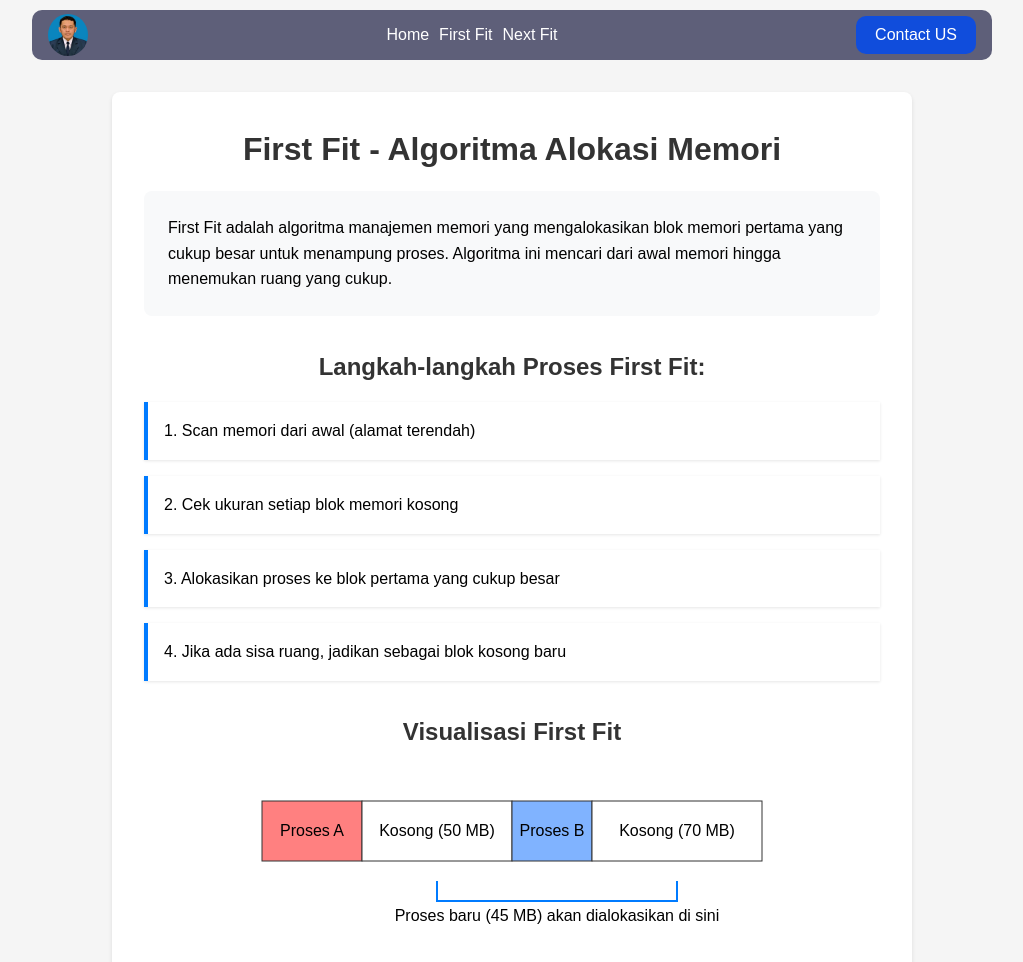
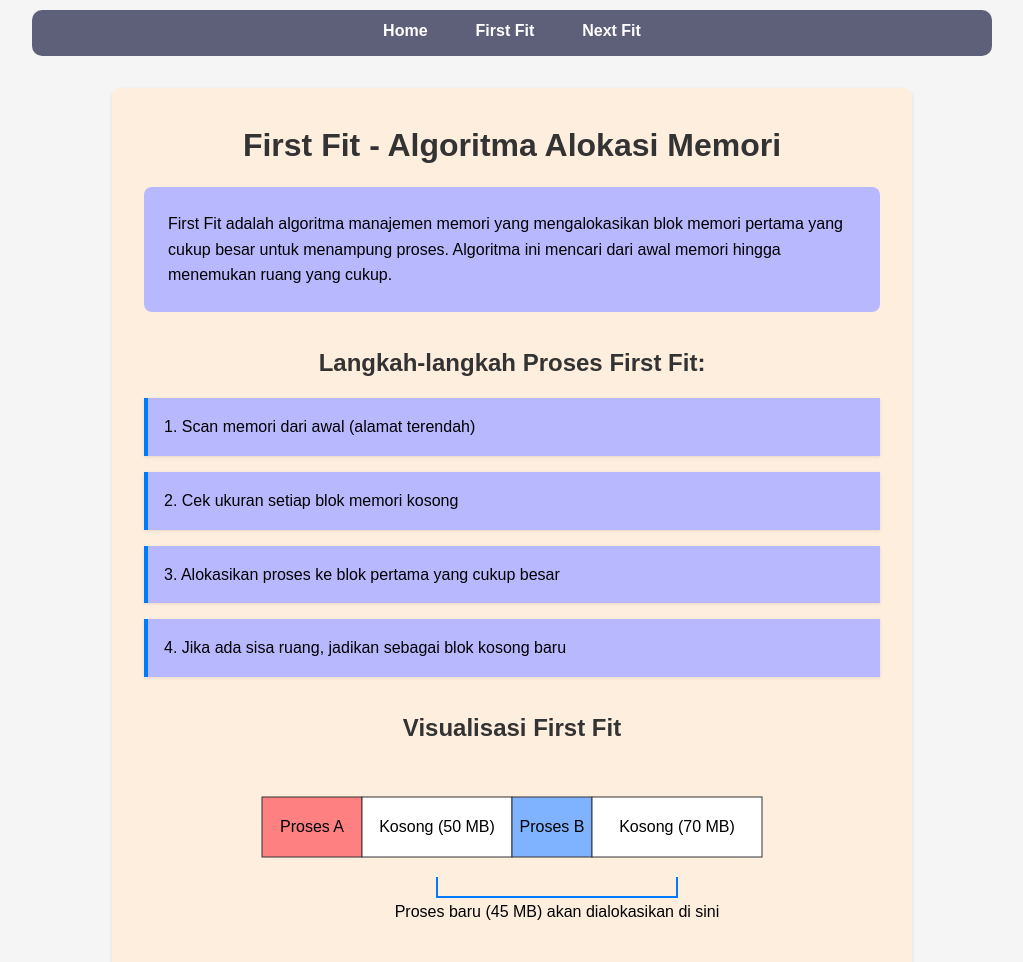
Before and after one commit to ALcitya/alokasi_memory, a plain HTML site: page code/public/Desk_First.html in a window 1280 px wide. Shown: the top 962 px of the page, without its empty margins (128-1151 px from the left). Drawn offline with Linux system fonts and the light colour scheme.

Commit message:
merubah warna

```diff
--- a/code/public/Desk_First.html
+++ b/code/public/Desk_First.html
@@ -5,19 +5,13 @@
     <meta name="viewport" content="width=device-width, initial-scale=1.0">
     <title>First Fit - Manajemen Memori</title>
     <link rel="stylesheet" href="../src/css/styles.css">
-    <link rel="stylesheet" href="../src/css/firstFit.css">
+    <link rel="stylesheet" href="../src/css/main.css">
 </head>
 <body>
     <nav>
-        <img class="profil" src="../src/img/pak-pandu.jpg" alt="">
-        <div class="navigasi">
-            <ul>
-                <li><a href="index.html">Home</a></li>
-                <li><a href="Desk_First.html">First Fit</a></li>
-                <li><a href="Desk_Next.html">Next Fit</a></li>
-            </ul>
-        </div>
-        <Button class="nav-button">Contact US</Button>
+        <a href="index.html">Home</a>
+        <a href="Desk_First.html">First Fit</a>
+        <a href="Desk_Next.html">Next Fit</a>
     </nav>
 
     <div class="content">
--- a/code/src/css/firstFit.css
+++ b/code/src/css/main.css
@@ -7,7 +7,7 @@ body {
     max-width: 800px;
     margin: 2rem auto;
     padding: 2rem;
-    background: white;
+    background:rgba(255, 238, 221, 0.93);
     border-radius: 8px;
     box-shadow: 0 2px 4px rgba(0,0,0,0.1);
 }
@@ -19,7 +19,7 @@ h1 {
 }
 
 .definition {
-    background: #f8f9fa;
+    background: #b8b8ff;
     padding: 1.5rem;
     border-radius: 8px;
     margin-bottom: 2rem;
@@ -35,7 +35,7 @@ h1 {
 }
 
 .step-item {
-    background: #fff;
+    background: #b8b8ff;
     padding: 1rem;
     margin-bottom: 1rem;
     border-left: 4px solid #007bff;
--- a/code/src/css/nextFit.css
+++ /dev/null
@@ -1,59 +0,0 @@
-body {
-    background-color: #f5f5f5;
-    line-height: 1.6;
-}
-
-.navigasi a:hover {
-    color: #007bff;
-}
-
-.content {
-    max-width: 800px;
-    margin: 2rem auto;
-    padding: 2rem;
-    background: white;
-    border-radius: 8px;
-    box-shadow: 0 2px 4px rgba(0,0,0,0.1);
-}
-
-h1 {
-    color: #333;
-    margin-bottom: 1rem;
-    text-align: center;
-}
-
-.definition {
-    background: #f8f9fa;
-    padding: 1.5rem;
-    border-radius: 8px;
-    margin-bottom: 2rem;
-}
-
-.steps {
-    margin-bottom: 2rem;
-}
-
-.steps h2 {
-    color: #333;
-    margin-bottom: 1rem;
-}
-
-.step-item {
-    background: #fff;
-    padding: 1rem;
-    margin-bottom: 1rem;
-    border-left: 4px solid #007bff;
-    box-shadow: 0 1px 3px rgba(0,0,0,0.1);
-}
-
-.visualization {
-    text-align: center;
-    margin: 2rem 0;
-}
-
-.memory-block {
-    background: #e9ecef;
-    padding: 1rem;
-    margin: 1rem 0;
-    border-radius: 4px;
-}
--- a/code/src/css/styles.css
+++ b/code/src/css/styles.css
@@ -13,45 +13,28 @@ nav, footer{
     border-radius:10px;
 }
 nav{
-    padding:4px 1rem;
+    padding:0.5rem 1rem;
+    display: flex;
+    justify-content: center;
+    gap: 3rem;
 }
-nav, ul{
-    display: flex;
-    justify-content: space-between;
-    align-items:center;
+nav a{
+    height:30px;
+    text-decoration: none;
+    color:white;
+    color: #ffffff;
+    font-weight: bold;
+}
+nav a:hover{
+    scale:1.1;
+    text-decoration: underline;
+    color: #9381ff;
+}
+nav a:active{
+    scale:0.9;
+    color:rgb(8, 100, 219);
 }
 
-ul{
-    width:fit-content;
-    gap: 10px;
-}
-li{
-    list-style:none;
-    color:white;
-}
-li a:hover{
-    color: rgb(0, 236, 253);
-}
-li a:active{
-    color: rgb(0, 59, 253);
-}
-li a{
-    text-decoration: none;
-    color: white;
-}
-.profil{
-    width:40px;
-    border-radius: 50%;
-}
-.nav-button{
-    width:120px;
-    padding:10px;
-    border-radius:10px;
-
-}
-.nav-button:active{
-    background-color: rgb(3, 32, 128);
-}
 /* main */
 body {
     font-family: Arial, sans-serif;
@@ -64,7 +47,7 @@ body {
     max-width: 800px;
     margin: 20px auto;
     padding: 20px;
-    background: #ffffff;
+    background: #ffeedd;
     box-shadow: 0 4px 8px rgba(0, 0, 0, 0.1);
     border-radius: 8px;
 }
@@ -73,7 +56,9 @@ h1, h2 {
     text-align: center;
     color: #333;
 }
-
+.input-section input{
+    background-color: #f8f7ff;
+}
 .input-section, .output-section {
     margin-top: 20px;
 }
@@ -95,7 +80,7 @@ input {
 button {
     width: 100%;
     padding: 10px;
-    background-color:rgb(16, 77, 220);
+    background-color:rgb(105, 80, 245);
     color: white;
     border: none;
     border-radius: 4px;
@@ -104,7 +89,7 @@ button {
 }
 
 button:hover {
-    background-color: rgb(16, 70, 194);
+    background-color:rgb(83, 53, 251);
 }
 
 table {
@@ -121,7 +106,7 @@ th, td {
 }
 
 th {
-    background-color: rgb(16, 77, 220) ;
+    background-color: rgb(105, 80, 245) ;
     color: white;
 }
 
@@ -149,6 +134,9 @@ footer h5{
 .hero-section {
     padding: 3rem 0;
     margin-bottom: 2rem;
+    border:1px solid #000000;
+    background-color: #ffeedd;
+    border-radius: 10px;
 }
 
 .hero-section h1 {
@@ -176,7 +164,8 @@ footer h5{
     box-shadow: 0 2px 4px rgba(0,0,0,0.1);
     width: 300px;
     text-align: center;
-    border:1px solid #000000
+    border:1px solid #000000;
+    background-color: #f8f7ff;
 }
 .algorithm-card:hover{
     box-shadow: 10px 14px 4px 2px rgba(0,0,0,0.1);
@@ -196,7 +185,7 @@ footer h5{
 
 .card-button {
     padding: 0.5rem 1rem;
-    background-color: #007bff;
+    background-color: #9381ff;
     color: white;
     text-decoration: none;
     border-radius: 4px;
@@ -226,11 +215,12 @@ footer h5{
 .pros ul li, .cons ul li{
     text-align: left;
     color: #000000;
+    list-style-type:none;
 }
 .pros {
-    background: #d4edda;
+    background:rgb(193, 235, 203);
 }
 
 .cons {
-    background: #f8d7da;
+    background:rgb(245, 185, 190);
 }
```
Also changed, not shown: code/public/Desk_Next.html (+4 -10 lines), code/public/Firsfit.html (+3 -9 lines), code/public/Nextfit.html (+3 -9 lines), code/public/index.html (+3 -9 lines).
